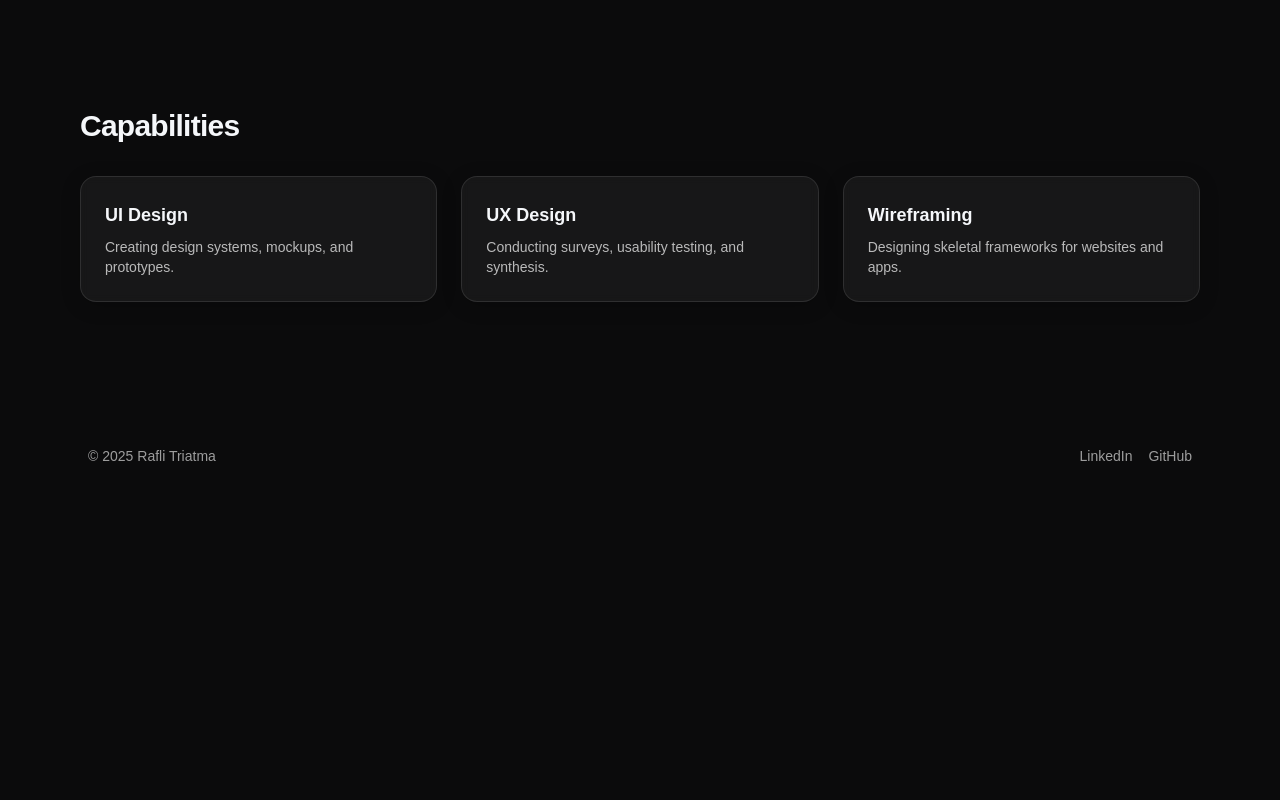
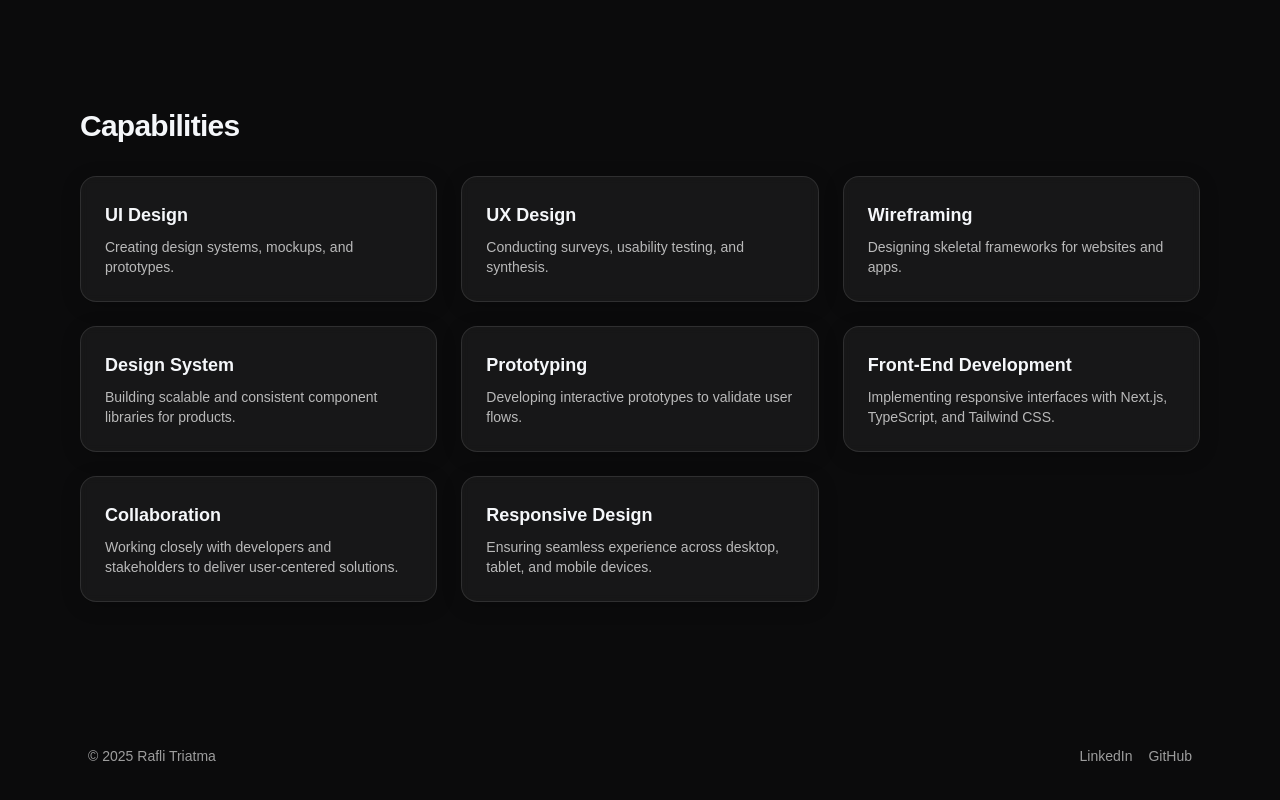
Before and after one commit to RafliTriatma/new-porto, a Next.js app in the folder porto/: page / in a window 1280 px wide. Shown: the part 2193-2993 px from the top of the page. Before the commit the page ends 2707 px from the top, so only its background shows below. Built offline with nearby package versions, Linux system fonts and the light colour scheme.

Commit message:
adding capabilities

```diff
--- a/porto/src/pages/index.tsx
+++ b/porto/src/pages/index.tsx
@@ -81,6 +81,26 @@ export default function HomePage() {
               title: "Wireframing",
               desc: "Designing skeletal frameworks for websites and apps.",
             },
+            {
+              title: "Design System",
+              desc: "Building scalable and consistent component libraries for products.",
+            },
+            {
+              title: "Prototyping",
+              desc: "Developing interactive prototypes to validate user flows.",
+            },
+            {
+              title: "Front-End Development",
+              desc: "Implementing responsive interfaces with Next.js, TypeScript, and Tailwind CSS.",
+            },
+            {
+              title: "Collaboration",
+              desc: "Working closely with developers and stakeholders to deliver user-centered solutions.",
+            },
+            {
+              title: "Responsive Design",
+              desc: "Ensuring seamless experience across desktop, tablet, and mobile devices.",
+            },
           ].map((item) => (
             <div key={item.title} className="card p-6">
               <h3 className="text-lg font-semibold mb-2">{item.title}</h3>
```
